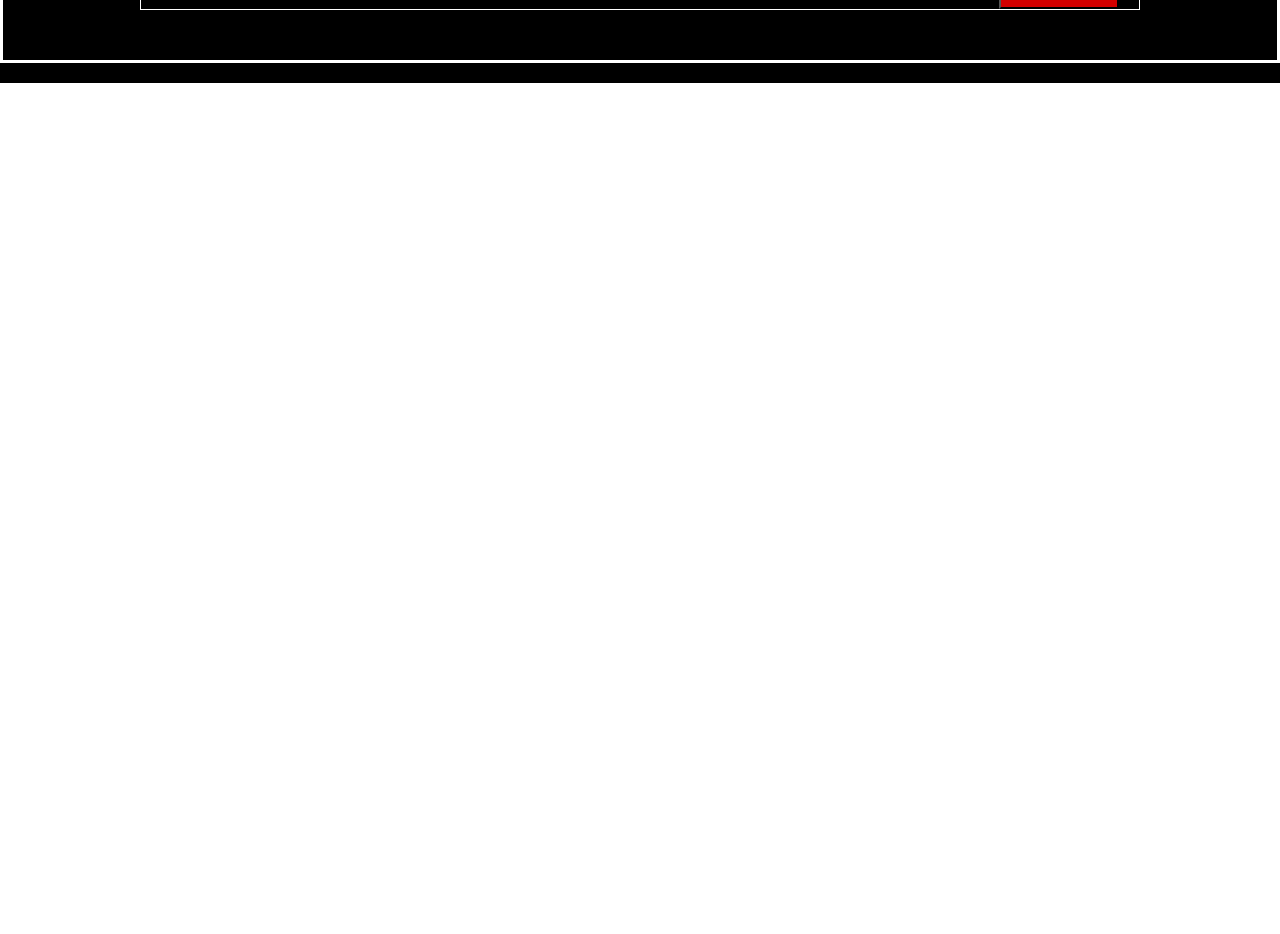
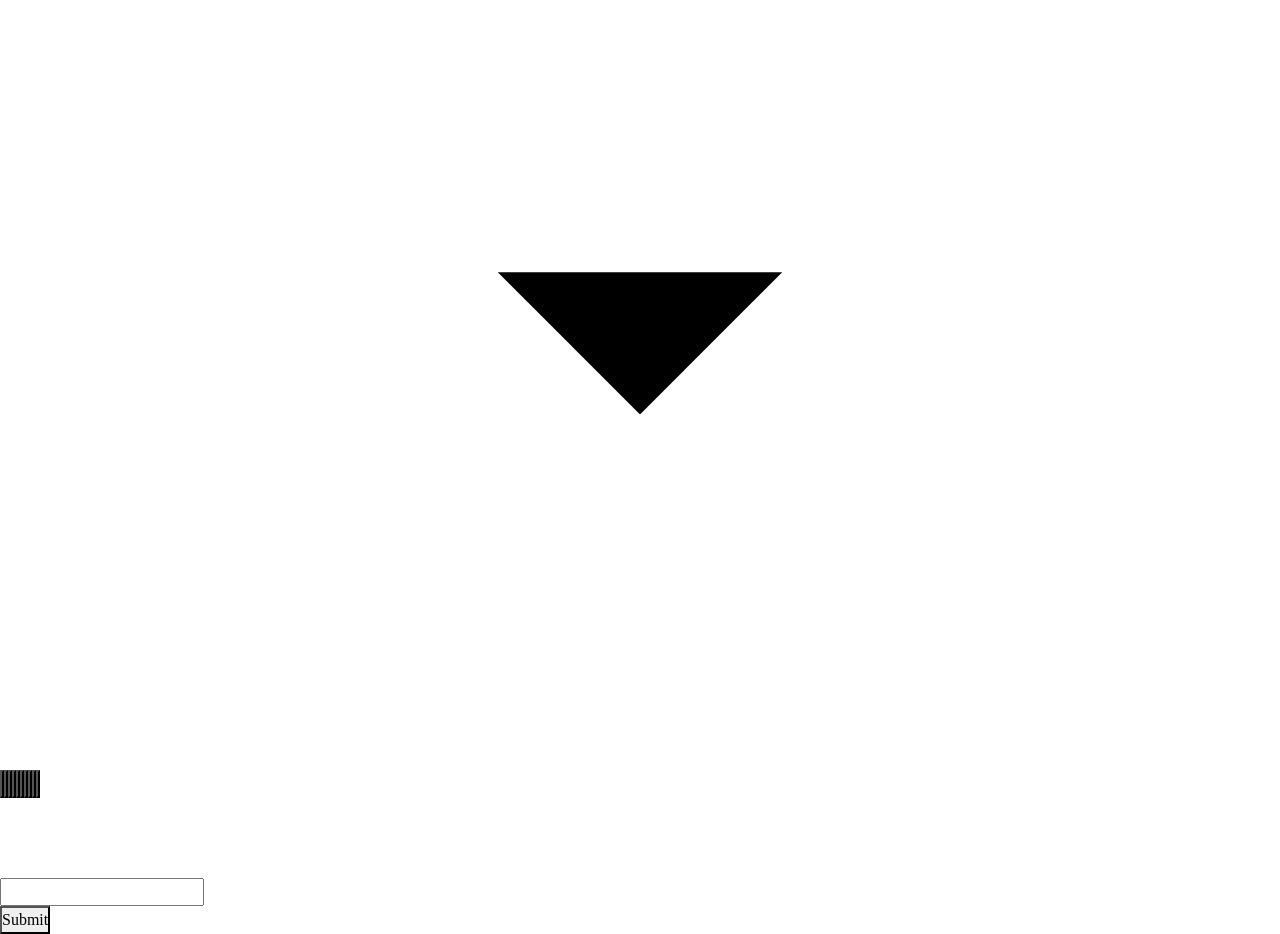
Before and after one commit to JJJJ55/Starflix, a Vue app: page /board/list in a window 1280 px wide. Shown: the part 960-1894 px from the top of the page. Before the commit the page ends 1043 px from the top, so only its background shows below. Built offline with nearby package versions, Linux system fonts and the light colour scheme; a web font is replaced by a local one; what vue3-quill would draw is missing.

Commit message:
에디터 test

```diff
--- a/src/App.vue
+++ b/src/App.vue
@@ -30,7 +30,7 @@
 #content {
   padding: 0;
   min-height: 100vh;
-  background-color: black;
+  /* background-color: black; */
   font-family: '프리텐더';
 }
 </style>
--- /dev/null
+++ b/src/component/board/Test.vue
@@ -0,0 +1,46 @@
+<template>
+  <div>
+    <div ref="editor"></div>
+    <button @click="submit">Submit</button>
+  </div>
+</template>
+
+<script>
+import { ref, onMounted } from 'vue';
+import Quill from 'quill';
+
+export default {
+  setup() {
+    const editor = ref(null);
+    let quill = null;
+
+    onMounted(() => {
+      quill = new Quill(editor.value, {
+        theme: 'snow', // 테마 설정
+        modules: {
+          toolbar: [
+            [{ header: [1, 2, false] }],
+            ['bold', 'italic', 'underline', 'strike'],
+            [{ list: 'ordered' }, { list: 'bullet' }],
+            ['link', 'image', 'video'],
+            ['clean'],
+          ],
+        },
+      });
+    });
+
+    const submit = () => {
+      console.log(quill.root.innerHTML);
+    };
+
+    return {
+      editor,
+      submit,
+    };
+  },
+};
+</script>
+
+<style>
+/* 적절한 스타일링 추가 */
+</style>
--- a/src/views/Board/BoardView.vue
+++ b/src/views/Board/BoardView.vue
@@ -6,6 +6,7 @@
 import List from '@/component/board/List.vue';
 import Write from '@/component/board/Write.vue';
 import Read from '@/component/board/Read.vue';
+import Test from '@/component/board/Test.vue';
 import { RouterView } from 'vue-router';
 import { ref } from 'vue';
 
@@ -30,7 +31,8 @@
     <!-- <List /> -->
     <!-- <Write /> -->
     <!-- <Read /> -->
-    <RouterView />
+    <Test />
+    <!-- <RouterView /> -->
   </div>
 </template>
 
```
